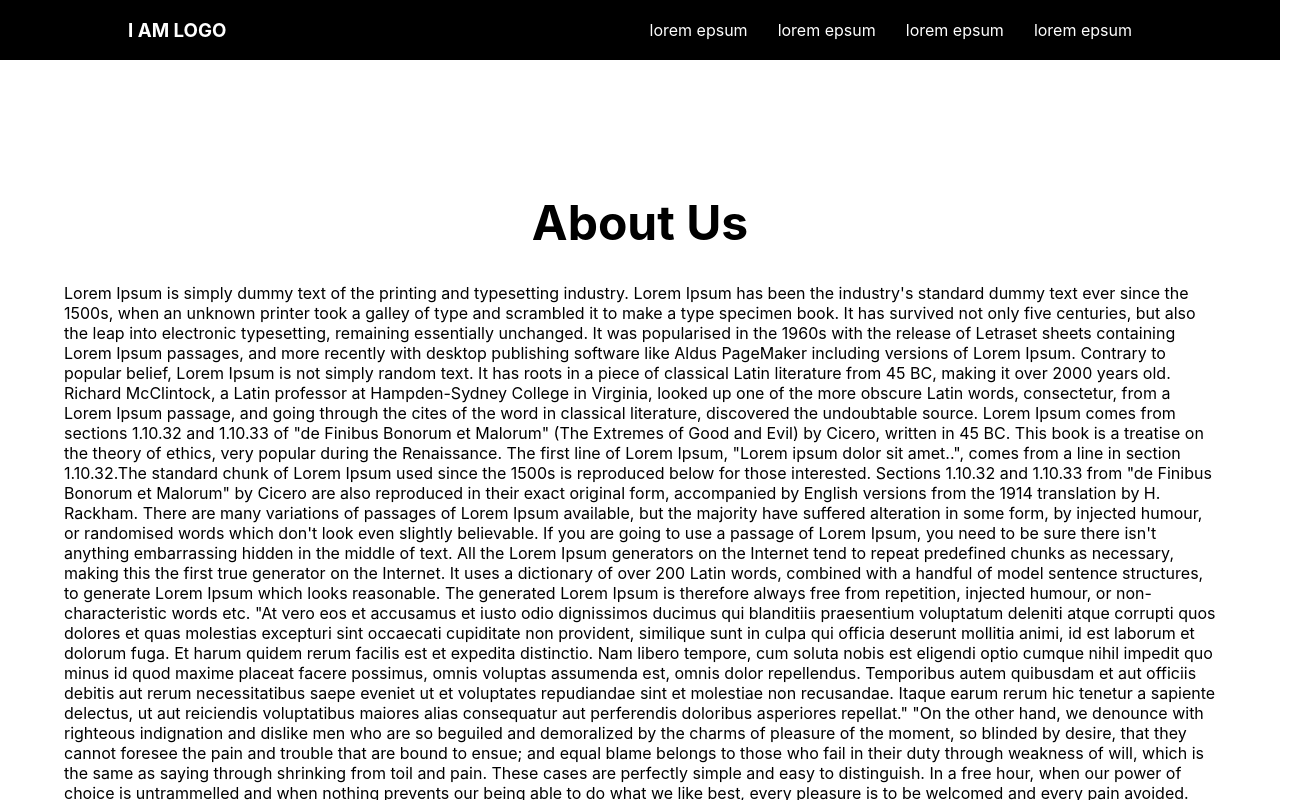
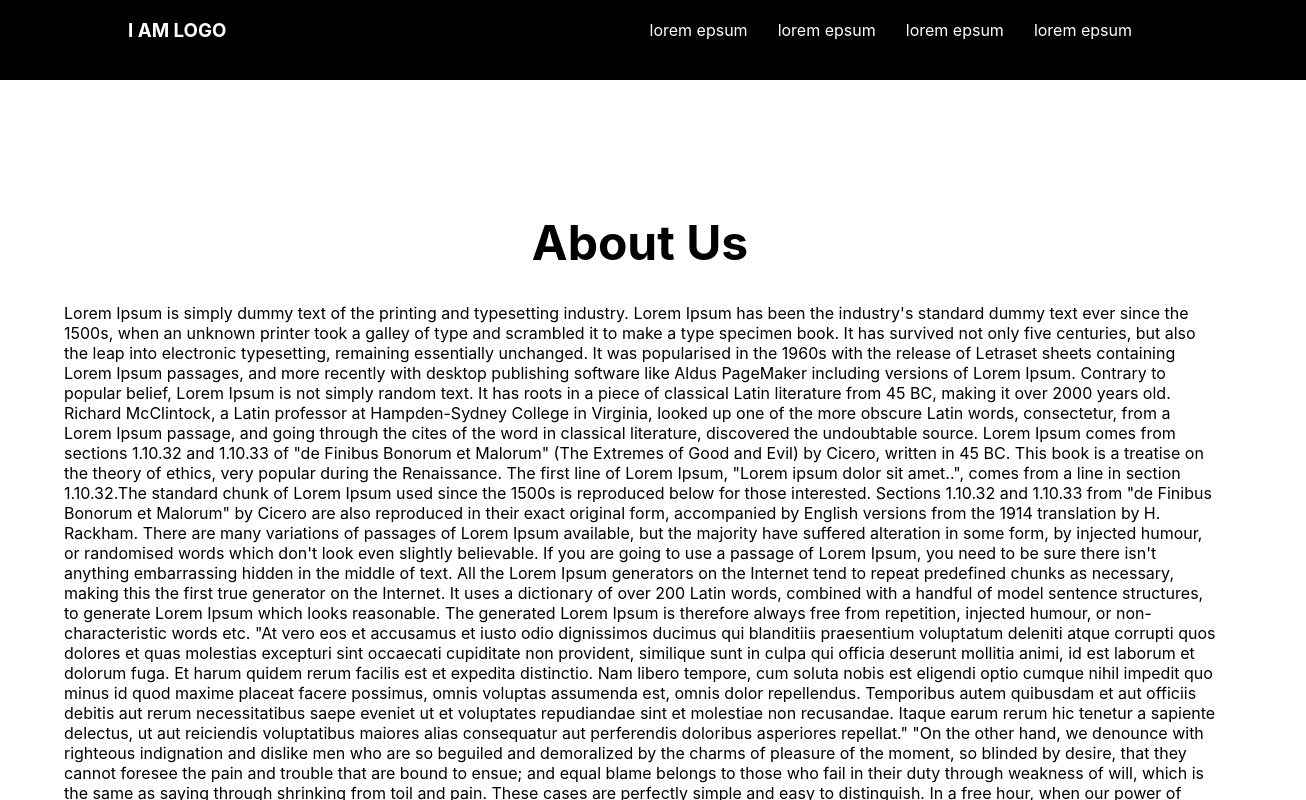
Before and after one commit to Hritik108/darpan_website, a React (Create React App) app: page / in a window 1280 px wide. Shown: the top 800 px of the page, 1306 px wide, since content can reach past the window. Built offline with nearby package versions, Linux system fonts and the light colour scheme.

Commit message:
transition in navbar

```diff
--- a/package.json
+++ b/package.json
@@ -6,6 +6,7 @@
     "@testing-library/jest-dom": "^5.16.4",
     "@testing-library/react": "^13.3.0",
     "@testing-library/user-event": "^13.5.0",
+    "jquery": "^3.6.0",
     "react": "^18.2.0",
     "react-dom": "^18.2.0",
     "react-scripts": "5.0.1",
--- a/src/assets/styles/navbar.css
+++ b/src/assets/styles/navbar.css
@@ -3,7 +3,12 @@
     padding:  0% 10%;
     background-color: black;
     color: white;
-
+    position: static; /* Set the navbar to fixed position */
+    transition:1s linear;
+    /* transition-delay: 1s; */
+    top: 0; /* Position the navbar at the top of the page */
+    width: 82%;
+    height: 80px;
 }
 
 .Navbar-right{
--- a/src/components/navbar.js
+++ b/src/components/navbar.js
@@ -1,9 +1,27 @@
 import React from "react";
 import "../assets/styles/navbar.css"
 import Logo from "../assets/images/Logo.jpg"
+import jQuery from "jquery";
 
 class Navbar extends React.Component{
 
+
+    componentDidMount() {
+        window.addEventListener('scroll', this.handleScroll);
+      }
+
+      handleScroll(event){
+        let scrollTop = window.pageYOffset;
+        console.log(scrollTop)
+
+        if (scrollTop > 10){
+            jQuery(".Navbar-main").css({"position":"fixed",height:"60px"});
+        }
+
+        else{
+            jQuery(".Navbar-main").css({"position":"static",height:"80px"});
+        }
+    }
     render(){
 
         return(
```
Also changed, not shown: 1 other file (tests, documents, lock files or other folders).
